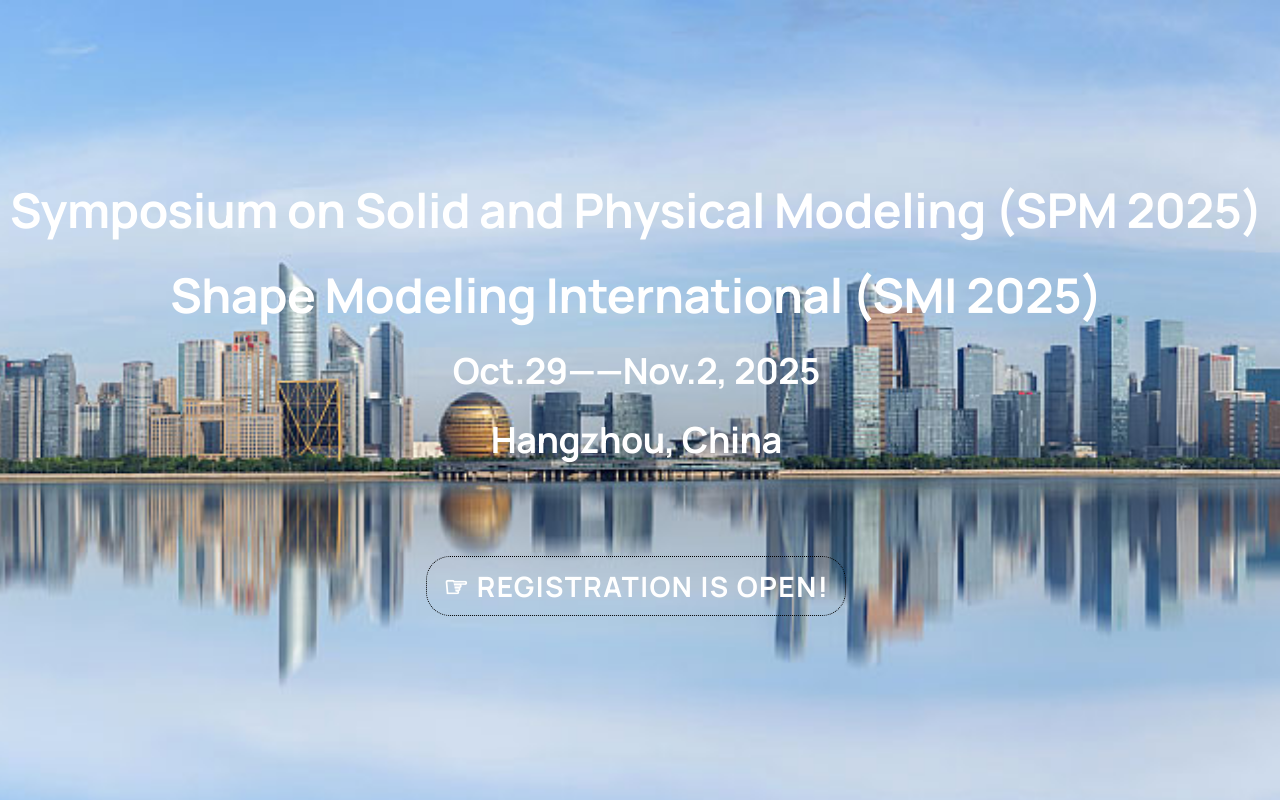
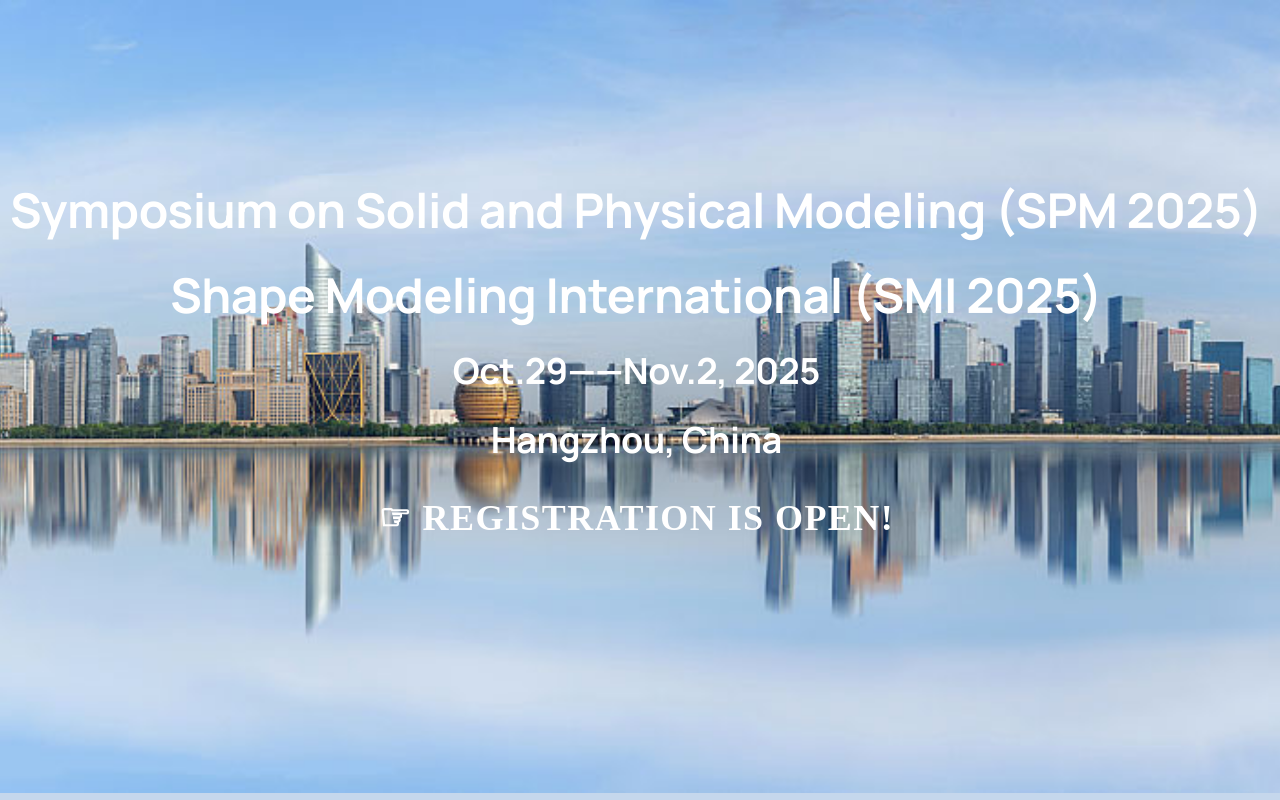
Before and after one commit to spmsmi2025/2025, a plain HTML site: page index.html in a window 1280 px wide. Shown: the top 800 px of the page. Drawn offline with Linux system fonts and the light colour scheme.

Commit message:
25.7.28.4

```diff
--- a/index.html
+++ b/index.html
@@ -35,9 +35,8 @@
 			<h2 class="wow fadeInUp" data-wow-delay=".4s" style="visibility: visible; animation-delay: 0.4s; animation-name: fadeInUp; text-align: center; font-size: 48px; font-weight: 800; line-height: 1.4;">Shape Modeling International (SMI 2025)</h2>
 			<h2 class="wow fadeInUp" data-wow-delay=".4s" style="visibility: visible; animation-delay: 0.4s; animation-name: fadeInUp; text-align: center; font-size: 36px; font-weight: 700; line-height: 1.4;">Oct.29——Nov.2, 2025</h2>
 			<h2 class="wow fadeInUp" data-wow-delay=".4s" style="visibility: visible; animation-delay: 0.4s; animation-name: fadeInUp; text-align: center; font-size: 36px; font-weight: 700; line-height: 1.4;">Hangzhou, China</h2>
-			<h2><br></h2>
-			<a href="#Registration" target="_blank" data-w-tab="new-tab" class="button-tab w-inline-block w-tab-link w--current" role="tab" style="background-color: transparent; display: inline-block; padding: 8px 16px; text-align: center; text-decoration: none;">
-			  <div class="mini-head" style="font-size: 28px; font-weight: bold;">☞ Registration is open!</div>
+			<a href="#Registration" target="_blank" data-w-tab="new-tab" class="button-tab w-inline-block w-tab-link w--current" role="tab" style="background-color: transparent; display: inline-block; padding: 8px 16px; text-align: center; text-decoration: none;border: none;">
+			  <div class="mini-head" style="font-size: 36px; font-weight: bold; font-family: 'Times New Roman', Times, serif">☞ Registration is open!</div>
 			</a>
           </div>
         </div>
```
